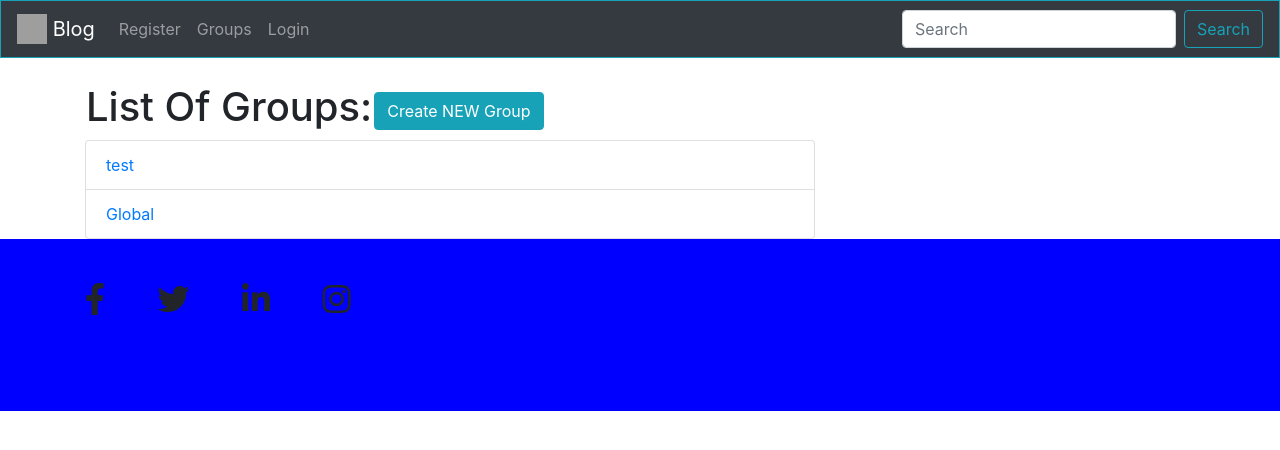
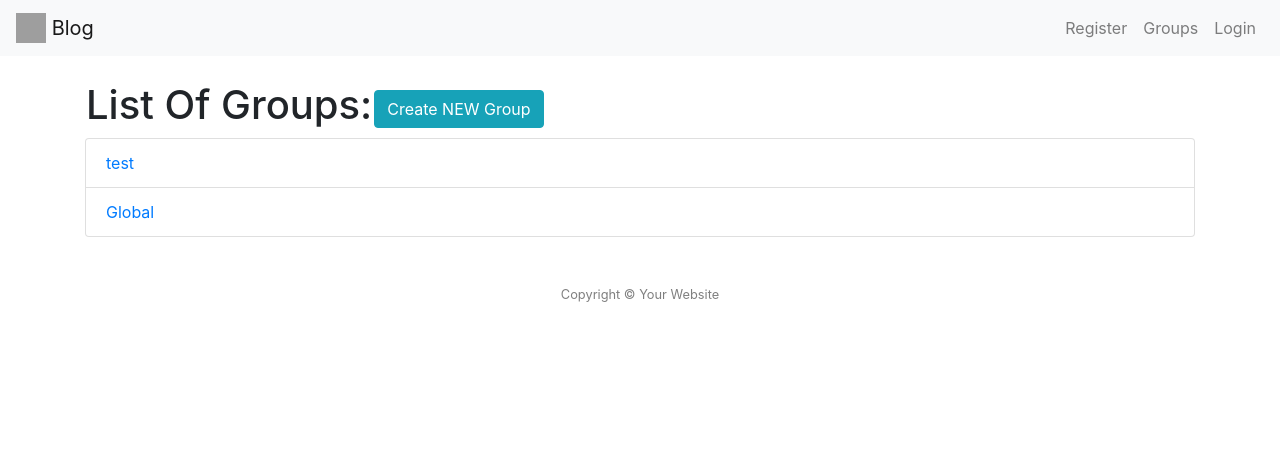
Before and after one commit to vickyjnv/vignanblogpost, a Django app: page /groups/ in a window 1280 px wide. Shown: the top 450 px of the page. Run offline with Django 3.2, Linux system fonts and the light colour scheme; data comes from the database, SQL or seed files in the repository; some libraries are stand-ins or nearby versions; grey boxes are pictures that could not be loaded.

Commit message:
Update header.html

```diff
--- a/templates/post/header.html
+++ b/templates/post/header.html
@@ -8,8 +8,6 @@
           integrity="sha384-oS3vJWv+0UjzBfQzYUhtDYW+Pj2yciDJxpsK1OYPAYjqT085Qq/1cq5FLXAZQ7Ay"
           crossorigin="anonymous">
 
-    <!--Import Google Icon Font-->
-    <link href="https://fonts.googleapis.com/icon?family=Material+Icons" rel="stylesheet">
 
     <meta name="viewport" content="width=device-width, initial-scale=1, shrink-to-fit=no">
     <link rel="stylesheet" href="https://stackpath.bootstrapcdn.com/bootstrap/4.3.1/css/bootstrap.min.css" integrity="sha384-ggOyR0iXCbMQv3Xipma34MD+dH/1fQ784/j6cY/iJTQUOhcWr7x9JvoRxT2MZw1T" crossorigin="anonymous">
@@ -25,17 +23,23 @@
 
 <body>
 
+  <style>
+    #sticky-footer {
+  flex-shrink: none;
+}
 
-    <nav class="navbar navbar-default navbar-fixed-top navbar-expand-lg navbar-dark bg-dark border border-info">
+  </style>
+
+    <nav class="navbar navbar-default navbar-fixed-top navbar-expand-lg navbar-light bg-light">
         <a class="navbar-brand" href="{% url 'index' %}">
-            <img src="https://github.githubassets.com/images/modules/logos_page/Octocat.png" width="30" height="30" class="d-inline-block align-top" alt=""> Blog
+            <img src="https://upload.wikimedia.org/wikipedia/commons/a/ae/Vignan_logo.png" width="30" height="30" class="d-inline-block align-top" alt=""> Blog
         </a>
         <button class="navbar-toggler" type="button" data-toggle="collapse" data-target="#navbarSupportedContent" aria-controls="navbarSupportedContent" aria-expanded="false" aria-label="Toggle navigation">
     <span class="navbar-toggler-icon"></span>
   </button>
 
         <div class="collapse navbar-collapse" id="navbarSupportedContent">
-            <ul class="navbar-nav mr-auto">
+            <ul class="navbar-nav ml-auto">
                 {% if user.is_authenticated %}
                 <li class="nav-item"><a class="nav-link" href="{% url 'post-create' %}">New Post</a></li>
                 <li class="nav-item"><a class="nav-link" href="{% url 'groups' %}">Groups</a></li>
@@ -47,16 +51,16 @@
                 <li class="nav-item"><a class="nav-link" href="{% url 'login' %}">Login</a></li>
                 {% endif %}
             </ul>
-            <form class="form-inline my-2 my-lg-0" action="{% url 'searchposts' %}" method="GET" value="{{request.GET.q}}">
+            <!-- <form class="form-inline my-2 my-lg-0" action="{% url 'searchposts' %}" method="GET" value="{{request.GET.q}}">
                 <input class="form-control mr-sm-2" type="text" name="q" value="{{request.GET.q}}"  placeholder="Search" aria-label="Search">
                 <button class="btn btn-outline-info my-2 my-sm-0" name="submit"  type="submit" value="Search">Search</button>
-            </form>
+            </form> -->
         </div>
     </nav>
 
     <main role="main" class="container">
         <div class="row">
-            <div class="col-md-8">
+            <div class="col">
                 {% if messages %} {% for message in messages %}
 
                 <div class="alert alert-{{ message.tags }}">
@@ -66,49 +70,12 @@
             </div>
         </div>
     </main>
-
-    <footer  style="background-color: blue;" >
-
-        <!-- Footer Elements -->
-        <div class="container">
-
-          <!-- Grid row-->
-          <div class="row">
-
-            <!-- Grid column -->
-            <div class="col-md-12 py-5">
-              <div class="mb-5 flex-center">
-
-                <!-- Facebook -->
-                <a class="fb-ic">
-                  <i class="fab fa-facebook-f fa-lg white-text mr-md-5 mr-3 fa-2x"> </i>
-                </a>
-                <!-- Twitter -->
-                <a class="tw-ic">
-                  <i class="fab fa-twitter fa-lg white-text mr-md-5 mr-3 fa-2x"> </i>
-                </a>
-
-                <!--Linkedin -->
-                <a class="li-ic">
-                  <i class="fab fa-linkedin-in fa-lg white-text mr-md-5 mr-3 fa-2x"> </i>
-                </a>
-                <!--Instagram-->
-                <a class="ins-ic">
-                  <i class="fab fa-instagram fa-lg white-text mr-md-5 mr-3 fa-2x"> </i>
-                </a>
-
-              </div>
-            </div>
-            <!-- Grid column -->
-
-          </div>
-          <!-- Grid row-->
-
-        </div>
-        <!-- Footer Elements -->
-
-      </footer>
-      <!-- Footer -->
+    <br>
+    <div id="sticky-footer" class="py-4 bg-secondry text-black-50">
+      <div class="container text-center">
+        <small>Copyright &copy; Your Website</small>
+      </div>
+    </div>
 </body>
 
 </html>
```
